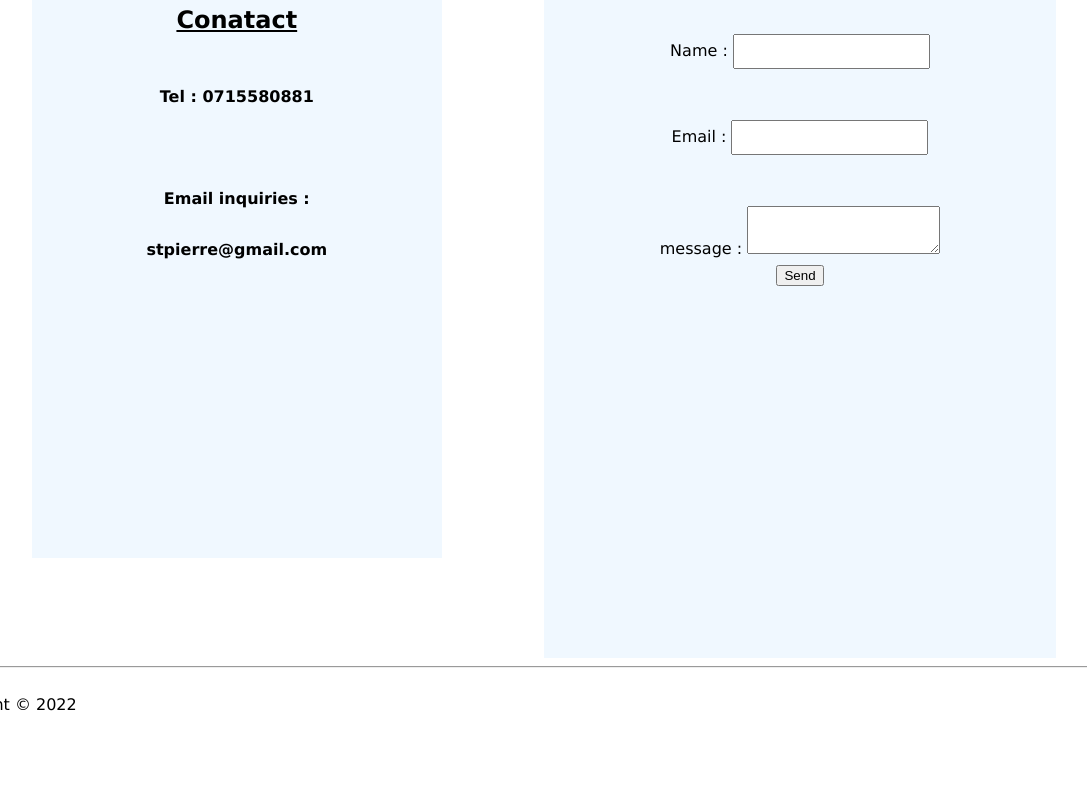
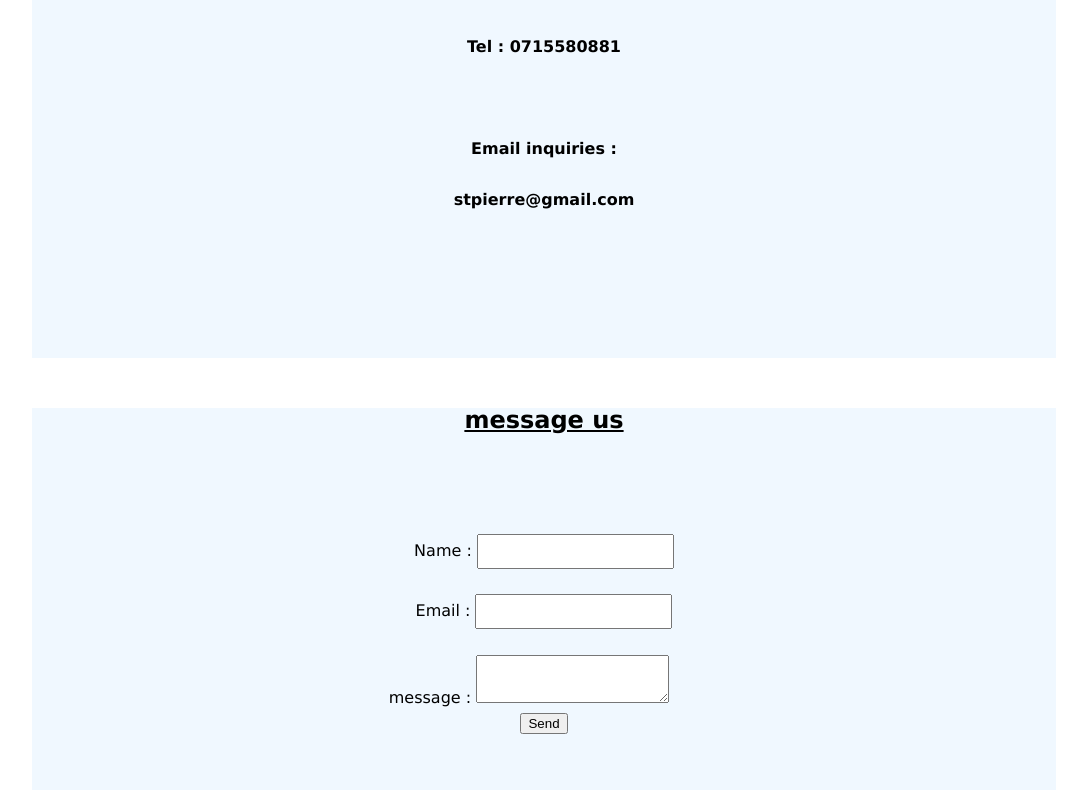
Before and after one commit to STPIERREnew/projectnew, a plain HTML site: page contactus.html in a window 1280 px wide. Shown: the part 192-982 px from the top of the page, without its empty margins (96-1183 px from the left). Before the commit the page ends 926 px from the top, so only its background shows below. Drawn offline with Linux system fonts and the light colour scheme.

Commit message:
contact us page alignment

```diff
--- a/contactus.html
+++ b/contactus.html
@@ -29,22 +29,22 @@
         <div class="container">
             <div class="raw">
                 <div class="block-a">
-                    <h2>Conatact</h2>
+                    <h2>GET IN TOUCH</h2>
                     <p><b>Tel : 0715580881<br><br><br><br>
                     Email inquiries :<br><br>
                     stpierre@gmail.com</b>
                 </p>
                 </div>
                 <div class="block-b">
-                    <h2>Contact us</h2>
+                    <h2>message us</h2>
                     <form class="frm">
                         <div class="form-group">
                             <label>Name :</label>
-                            <input type="text" name="name" required><br><br><br>
+                            <input type="text" name="name" required><br><br>
                         </div>
                         <div class="form-group">
                             <label>Email :</label>
-                            <input type="email" name="name" required><br><br><br>
+                            <input type="email" name="name" required><br><br>
                         </div>
                         <div class="form-group">
                             <label>message :</label>
--- a/style.css
+++ b/style.css
@@ -85,9 +85,7 @@ body{
 
 }
 .block-a{
-    float: left;
-    width: 40%;
-    height: 600px;
+    height: 400px;
     background-color: aliceblue;
     margin-top: 150px;
 }
@@ -102,9 +100,7 @@ body{
 
 }
 .block-b{
-    float: right;
-    width: 50%;
-    height: 800px;
+    height: 400px;
     background-color: aliceblue;
     margin-top: 50px;
 }
@@ -117,6 +113,9 @@ body{
     text-align: center;
     margin-top: 100px;
 }
+.form-group textarea{
+    margin-right: 30px;
+}
 .edit{
    height:800px;
    text-align: center;
@@ -127,7 +126,7 @@ body{
   width: 60;
 }
 #ftr{
-    float: left;
+    text-align: center;
     margin-left: 30px;
 
 }
```
